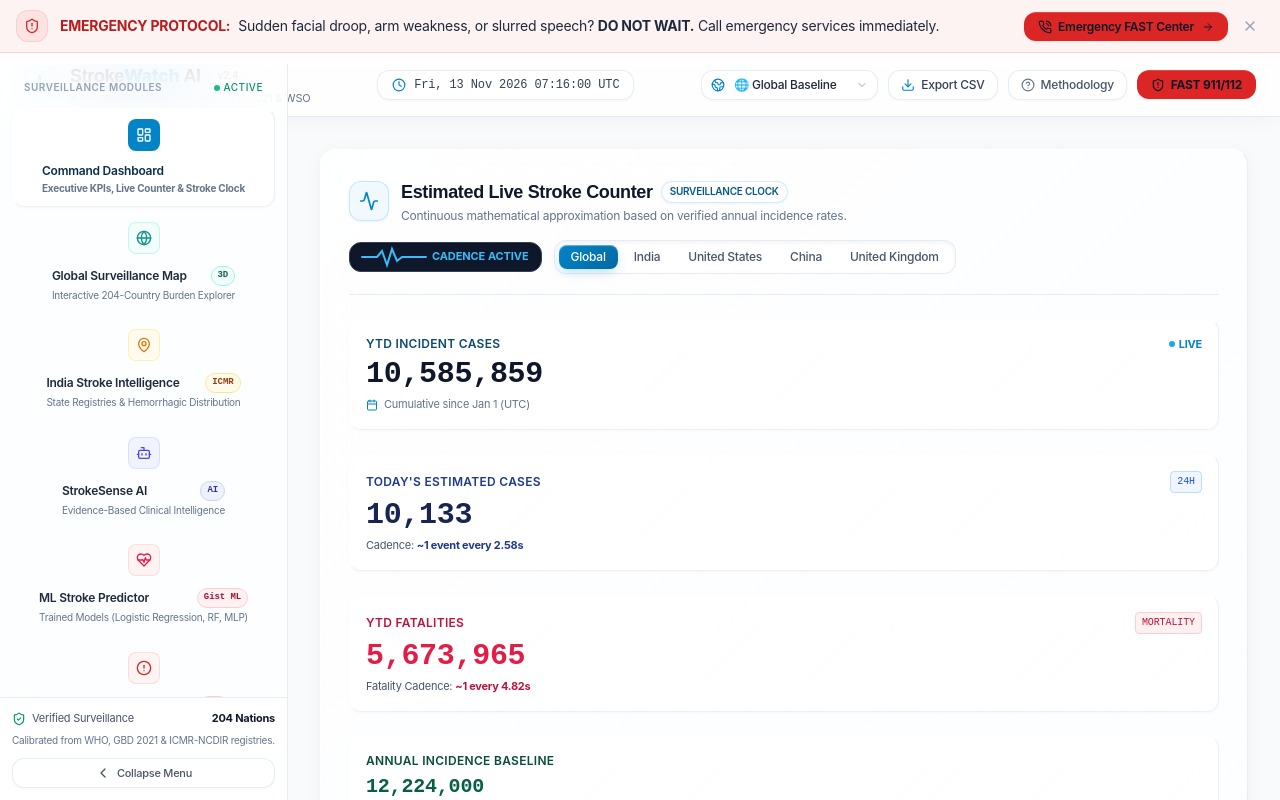
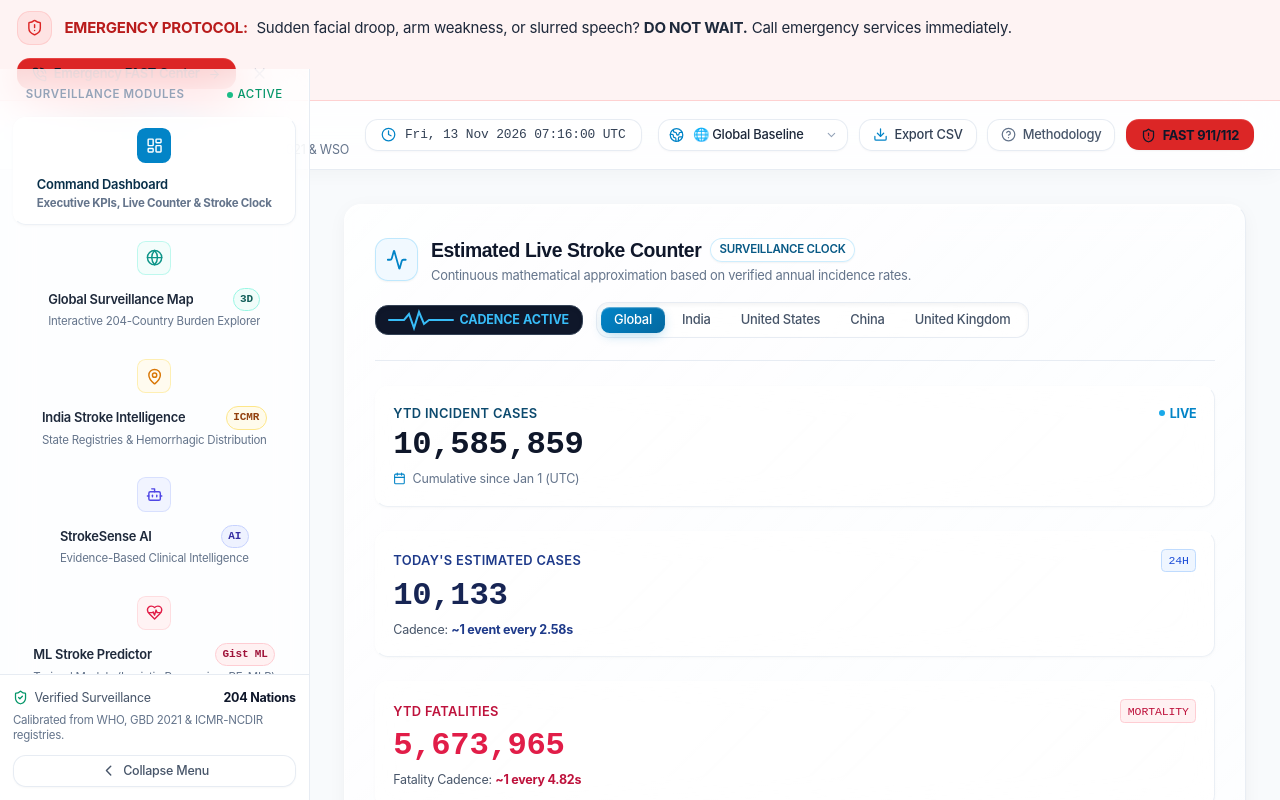
Before and after one commit to pure-soul-kk/strokewatch-ai, a Next.js app: page / in a window 1280 px wide. Shown: the top 800 px of the page. Built offline with nearby package versions, Linux system fonts and the light colour scheme; a web font is replaced by a local one.

Commit message:
style: increase global typography font size and micro-badge scale for better readability

```diff
--- a/src/app/globals.css
+++ b/src/app/globals.css
@@ -30,6 +30,22 @@
 /* Universal Typography with Google Sans Flex */
 *, *::before, *::after {
   font-family: 'Google Sans Flex', -apple-system, BlinkMacSystemFont, "Segoe UI", Roboto, sans-serif;
+}
+
+html {
+  font-size: 17.2px; /* Proportionally elevates all rem-based typography for enhanced readability */
+  -webkit-text-size-adjust: 100%;
+}
+
+/* Enhanced legibility for micro-badges and captions */
+.text-\[9px\] {
+  font-size: 11px !important;
+}
+.text-\[10px\] {
+  font-size: 11.5px !important;
+}
+.text-\[11px\] {
+  font-size: 12.5px !important;
 }
 
 body {
```
